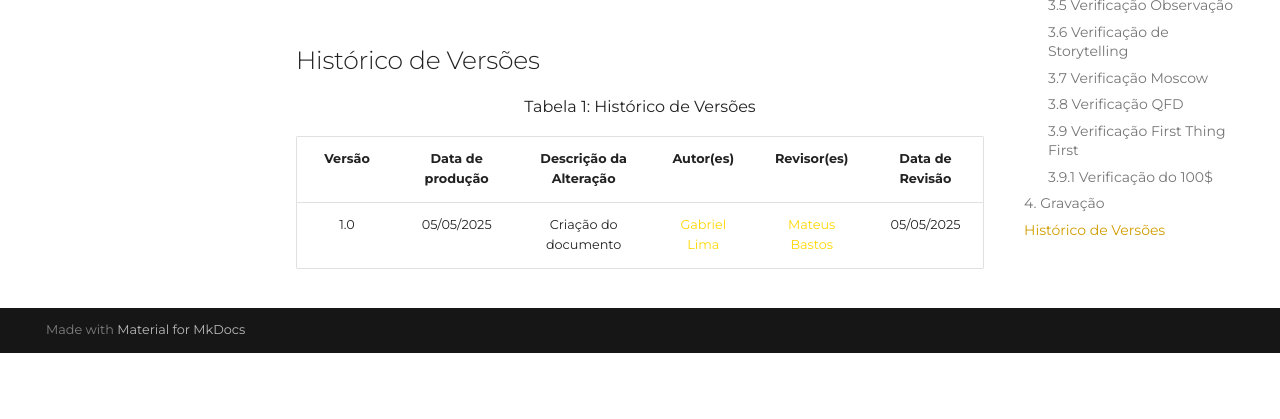
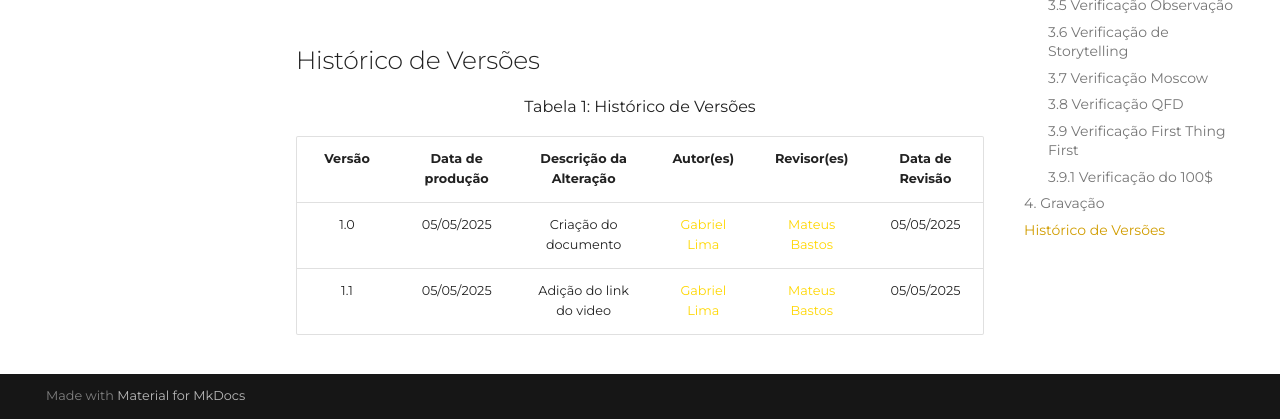
Before and after one commit to Requisitos-de-Software/2025.1-CelularSeguro, an MkDocs documentation site: the page built from Docs/documento-inspecao/grupo+1/documento_inspecao_grupo+1-2.md, in a window 1280 px wide and 900 px high, scrolled down 14632 px, cut to the strip 481-900 px from the top of the window. Built offline with MkDocs 1.6.1 and Material for MkDocs 9.7.7, drawn with Linux system fonts in a browser that asks for light colours; comment, search, counter and statistics services are not loaded; before the commit the page ends 15466 px from its top, so only the background shows below that.

Commit message:
feature: adição do video inspeção grupo

```diff
--- a/Docs/documento-inspecao/grupo+1/documento_inspecao_grupo+1-2.md
+++ b/Docs/documento-inspecao/grupo+1/documento_inspecao_grupo+1-2.md
@@ -212,8 +212,8 @@
 ## 4. Gravação
 
 <div style="text-align: center;">
-  <p><strong>Vídeo: </strong> <a href="https://youtu.be/k5QuXCmbBtk"> Grupo 03 – Inspeção grupo 03</a></p>
-  <iframe width="560" height="315" src="https://www.youtube.com/embed/k5QuXCmbBtk" frameborder="0" allow="accelerometer; autoplay; clipboard-write; encrypted-media; gyroscope; picture-in-picture" allowfullscreen></iframe>
+  <p><strong>Vídeo: </strong> <a href="https://youtu.be/QHmhs7Nvjl4"> Grupo 03 – Inspeção grupo 03</a></p>
+  <iframe width="560" height="315" src="https://www.youtube.com/embed/QHmhs7Nvjl4" frameborder="0" allow="accelerometer; autoplay; clipboard-write; encrypted-media; gyroscope; picture-in-picture" allowfullscreen></iframe>
 </div>
 
 ## Histórico de Versões
@@ -222,3 +222,4 @@
 | Versão | Data de produção   | Descrição da Alteração                               | Autor(es)             | Revisor(es)      |Data de Revisão |
 | :----: | :----------------: | :--------------------------------------------------: | :-------------------: | :-------------:  |  :-----------: |
 |1.0     |05/05/2025|Criação do documento|[<span style="color:gold;">Gabriel Lima</span>](https://github.com/gabriel-lima258)| [<span style="color:gold;">Mateus Bastos</span>](https://github.com/arthurlleite) | 05/05/2025|
+|1.1     |05/05/2025| Adição do link do video |[<span style="color:gold;">Gabriel Lima</span>](https://github.com/gabriel-lima258)| [<span style="color:gold;">Mateus Bastos</span>](https://github.com/arthurlleite) | 05/05/2025|
```
